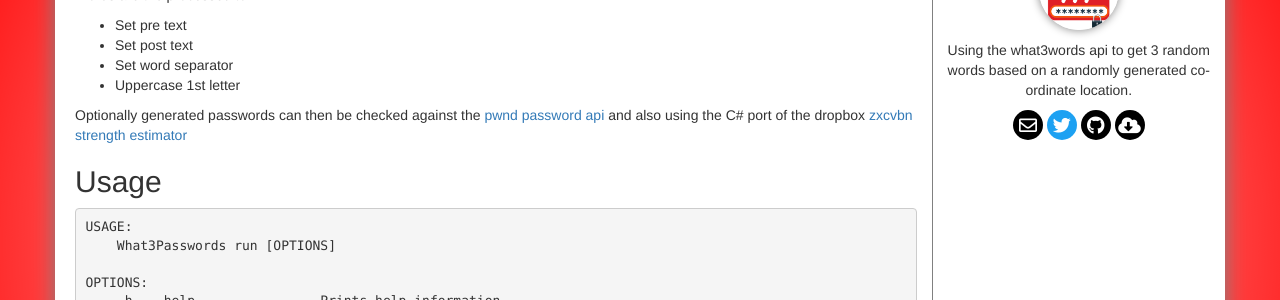
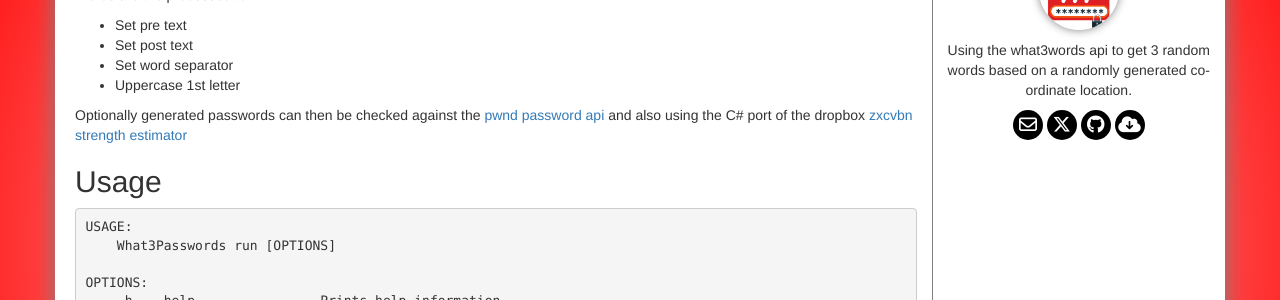
Before and after one commit to BlythMeister/What3Passwords, a Jekyll site: the page built from docs/index.md, in a window 1280 px wide. Shown: the part 206-506 px from the top of the page. Built offline with Jekyll 4.4.1, drawn with Linux system fonts in a browser that asks for light colours; nearby versions of some CDN libraries.

Commit message:
Upgrade rendered site icons
Co-authored-by: BlythMeister <1046836+BlythMeister@users.noreply.github.com>

```diff
--- a/docs/_includes/head.html
+++ b/docs/_includes/head.html
@@ -4,7 +4,7 @@
 <!--BEGIN LINKS-->
 <link rel="stylesheet" href="https://cdnjs.cloudflare.com/ajax/libs/twitter-bootstrap/3.4.1/css/bootstrap.min.css" integrity="sha256-bZLfwXAP04zRMK2BjiO8iu9pf4FbLqX6zitd+tIvLhE= sha384-HSMxcRTRxnN+Bdg0JdbxYKrThecOKuH5zCYotlSAcp1+c8xmyTe9GYg1l9a69psu sha512-Dop/vW3iOtayerlYAqCgkVr2aTr2ErwwTYOvRFUpzl2VhCMJyjQF0Q9TjUXIo6JhuM/3i0vVEt2e/7QQmnHQqw==" crossorigin="anonymous">
 <link rel="stylesheet" href="https://cdnjs.cloudflare.com/ajax/libs/twitter-bootstrap/3.4.1/css/bootstrap-theme.min.css" integrity="sha256-8uHMIn1ru0GS5KO+zf7Zccf8Uw12IA5DrdEcmMuWLFM= sha384-6pzBo3FDv/PJ8r2KRkGHifhEocL+1X2rVCTTkUfGk7/0pbek5mMa1upzvWbrUbOZ sha512-iy8EXLW01a00b26BaqJWaCmk9fJ4PsMdgNRqV96KwMPSH+blO82OHzisF/zQbRIIi8m0PiO10dpS0QxrcXsisw==" crossorigin="anonymous">
-<link rel="stylesheet" href="https://cdnjs.cloudflare.com/ajax/libs/font-awesome/5.13.1/css/all.min.css" integrity="sha256-2XFplPlrFClt0bIdPgpz8H7ojnk10H69xRqd9+uTShA= sha384-xxzQGERXS00kBmZW/6qxqJPyxW3UR0BPsL4c8ILaIWXva5kFi7TxkIIaMiKtqV1Q sha512-xA6Hp6oezhjd6LiLZynuukm80f8BoZ3OpcEYaqKoCV3HKQDrYjDE1Gu8ocxgxoXmwmSzM4iqPvCsOkQNiu41GA==" crossorigin="anonymous">
+<link rel="stylesheet" href="https://cdnjs.cloudflare.com/ajax/libs/font-awesome/6.7.2/css/all.min.css" integrity="sha512-Evv84Mr4kqVGRNSgIGL/F/aIDqQb7xQ2vcrdIwxfjThSH8CSR7PBEakCr51Ck+w+/U6swU2Im1vVX0SVk9ABhg==" crossorigin="anonymous">
 <link href="{{ site.url }}/css/styles.css" rel="stylesheet">
 <link rel="shortcut icon" type="image/x-icon" href="{{ site.url }}/favicon.ico">
 <link href="{{ site.url }}/feed.xml" rel="alternate" title="{{site.title}}" type="application/atom+xml">
--- a/docs/_includes/sidebar.html
+++ b/docs/_includes/sidebar.html
@@ -8,9 +8,9 @@
         </p>
     </div>
     <div class="icons">
-        <a target="_blank" href="mailto:chris@blyth.me.uk" class="far fa-envelope"></a>
-        <a target="_blank" href="https://www.twitter.com/BlythMeister" class="fab fa-twitter"></a>
-        <a target="_blank" href="https://github.com/BlythMeister/What3Passwords" class="fab fa-github"></a>
-        <a target="_blank" href="https://www.nuget.org/packages/What3Passwords/" class="fas fa-cloud-download-alt"></a>
+        <a target="_blank" href="mailto:chris@blyth.me.uk" class="fa-regular fa-envelope"></a>
+        <a target="_blank" href="https://www.twitter.com/BlythMeister" class="fa-brands fa-x-twitter"></a>
+        <a target="_blank" href="https://github.com/BlythMeister/What3Passwords" class="fa-brands fa-github"></a>
+        <a target="_blank" href="https://www.nuget.org/packages/What3Passwords/" class="fa-solid fa-cloud-arrow-down"></a>
     </div>
 </div>
--- a/docs/css/styles.css
+++ b/docs/css/styles.css
@@ -133,7 +133,7 @@ body {
     border-top: 1px solid grey;
 }
 
-.fab {
+.fa-brands {
     padding-top: 6px;
     font-size: 18px;
     width: 30px;
@@ -144,7 +144,7 @@ body {
     vertical-align: middle;
 }
 
-.far {
+.fa-regular {
     padding-top: 6px;
     font-size: 18px;
     width: 30px;
@@ -155,7 +155,7 @@ body {
     vertical-align: middle;
 }
 
-.fas {
+.fa-solid {
     padding-top: 6px;
     font-size: 18px;
     width: 30px;
@@ -166,37 +166,37 @@ body {
     vertical-align: middle;
 }
 
-a.fab:hover {
+a.fa-brands:hover {
     opacity: 0.7;
     text-decoration: none;
 }
 
-a.fas:hover {
+a.fa-solid:hover {
     opacity: 0.7;
     text-decoration: none;
 }
 
-a.far:hover {
+a.fa-regular:hover {
     opacity: 0.7;
     text-decoration: none;
 }
 
-.fab.fa-twitter {
-    background: #1DA1F2;
-    color: #FFFFFF;
-}
-
-.fab.fa-github {
+.fa-brands.fa-x-twitter {
     background: #000000;
     color: #FFFFFF;
 }
 
-.far.fa-envelope {
+.fa-brands.fa-github {
     background: #000000;
     color: #FFFFFF;
 }
 
-.fas.fa-cloud-download-alt {
+.fa-regular.fa-envelope {
+    background: #000000;
+    color: #FFFFFF;
+}
+
+.fa-solid.fa-cloud-arrow-down {
     background: #000000;
     color: #FFFFFF;
 }
```
